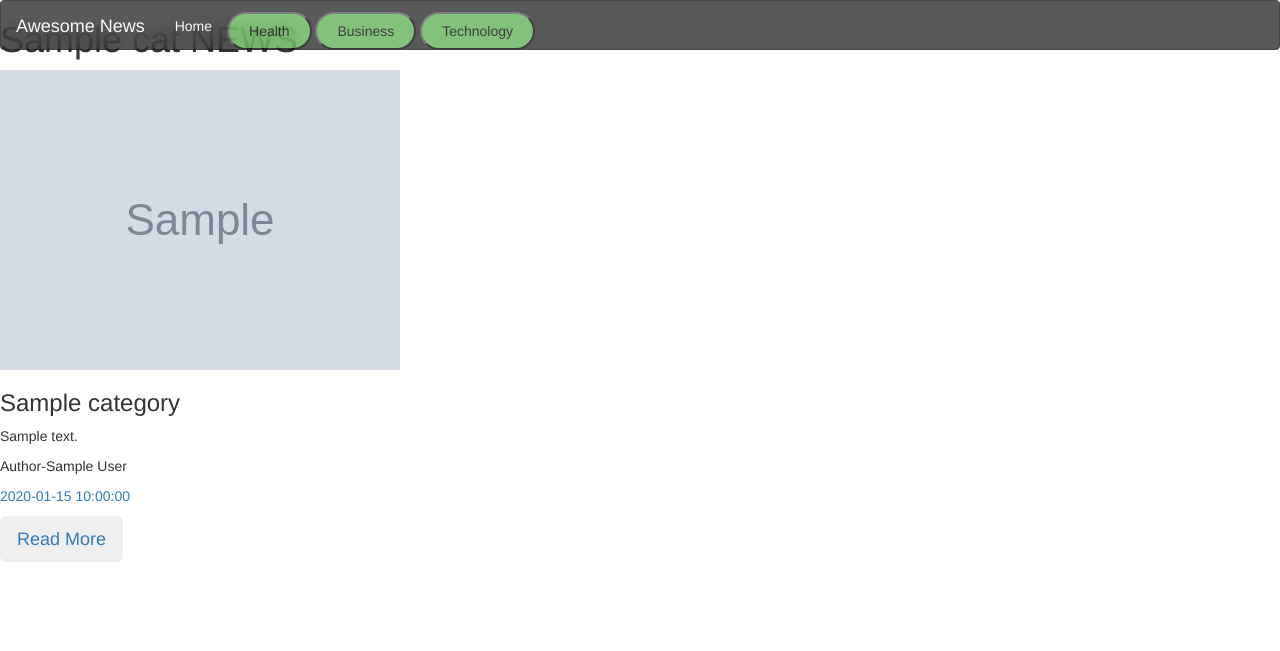
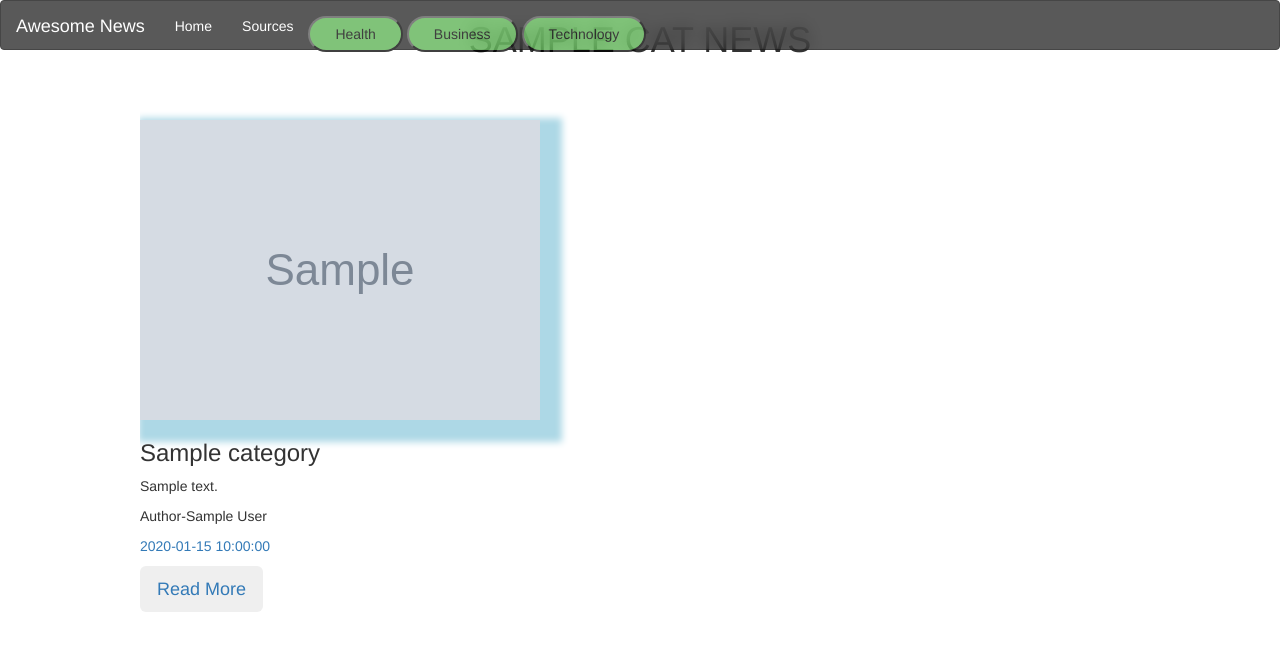
Before and after one commit to kema-ray/News-API, a Flask app: template app/templates/category.html in a window 1280 px wide. Shown: the top 651 px of the page. Run offline with Flask 2, Linux system fonts and the light colour scheme; the template is opened without the code that fills it: most values are stand-ins (such as "Sample title", 1, 10 or a date in 2020); grey boxes marked "Sample" are stand-in pictures; parts of the project's set-up code (start-up, migrations or seed data) failed here and were passed over; some libraries are stand-ins or nearby versions.

Commit message:
create a dropdown for sources

```diff
--- a/app/templates/category.html
+++ b/app/templates/category.html
@@ -1,9 +1,9 @@
 {% extends 'base.html' %}
 {% block content %}
 {% for category in category %}
-<h1>{{cat}} NEWS</h1>
-    <div>
-        <img src="{{category.urlToImage}}" alt="">
+<h1 class="text-uppercase" style="text-align: center;">{{cat}} NEWS</h1>
+    <div style="max-width:100rem; margin-left:auto; margin-right:auto; overflow: hidden; padding-top:50px; z-index: 0;">
+        <img src="{{category.urlToImage}}" style="box-shadow: 10px 10px 7px 12px lightblue;" alt="">
         <div class="card-body">
             <h3 class="card-title">{{category.title}}</h3>
             <p class="card-text">{{category.description}}</p>
--- a/app/templates/index.html
+++ b/app/templates/index.html
@@ -1,5 +1,10 @@
 {% extends 'base.html' %}
 {% import 'macros.html' as macro %}
+
+{% block styles%}
+    {{ super() }}
+    <link rel="stylesheet" href="{{url_for('static',filename='css/index.css')}}">
+{% endblock %}
 
 {% block content%}
     <!-- <h3 style="text-align: center;">Political Articles</h3>
--- a/app/templates/navbar.html
+++ b/app/templates/navbar.html
@@ -12,10 +12,24 @@
         <div class="navbar-collapse collapse">
             <ul class="nav navbar-nav" >
                 <li><a href="/" style="color: white;">Home</a></li>
+                <li class="nav-item dropdown">
+                    <a class="nav-link dropdown-toggle" style="color: white;" href="#" id="navbarDropdown" role="button" data-toggle="dropdown" aria-expanded="false">
+                      Sources
+                    </a>
+                    <div class="dropdown-menu" aria-labelledby="navbarDropdown">
+                      <a class="dropdown-item" href="https://www.bbc.com/news">BBC</a> <br>
+                      <a class="dropdown-item" href="https://www.aljazeera.com">ALJAZEERA</a> <br>
+                      <a class="dropdown-item" href="https://edition.cnn.com">CNN</a> <br>
+                      <a class="dropdown-item" href="https://news.sky.com">SKY NEWS</a> <br>
+                      <a class="dropdown-item" href="https://www.euronews.com">EURO-NEWS</a> <br>
+                      <a class="dropdown-item" href="https://www.ndtv.com">NDTV News</a> <br>
+                    </div>
+                </li>
                 <!-- <li><a href="https://www.bbc.com/news" style="color: white;">BBC</a></li> -->
-                    <button style="margin-top: 3%; background-color: #56af4c;outline: none; padding: 7px 20px; border-radius: 25px;"><a style="color: black;" href="/{{'category/health'}}">Health</a></button>
-                    <button style="margin-top: 3%;background-color: #56af4c;outline: none; padding: 7px 20px; border-radius: 25px;"><a style="color: black;" href="/{{'category/business'}}">Business</a></button>
-                    <button style="margin-top: 3%;background-color: #56af4c;outline: none; padding: 7px 20px; border-radius: 25px;"><a style="color: black;" href="/{{'category/technology'}}">Technology</a></button>
+                    <button style="margin-top: 3%; background-color: #56af4c;outline: none; padding: 6px 25px; border-radius: 25px;"><a style="color: black;" href="/{{'category/health'}}">Health</a></button>
+                    <button style="margin-top: 3%;background-color: #56af4c;outline: none; padding: 6px 25px; border-radius: 25px;"><a style="color: black;" href="/{{'category/business'}}">Business</a></button>
+                    <button style="margin-top: 3%;background-color: #56af4c;outline: none; padding: 6px 25px; border-radius: 25px;"><a style="color: black;" href="/{{'category/technology'}}">Technology</a></button>
+                    <!-- <li><a href="https://www.bbc.com/news" style="color: white;">BBC</a></li> -->
             </ul>
         </div>
 
--- a/app/templates/new_review.html
+++ b/app/templates/new_review.html
@@ -11,4 +11,4 @@
         </div>
     </div>
 
-{{% endblock %}}
+{% endblock %}
```
Also changed, not shown: app/static/css/index.css (added, +12 -0 lines).
